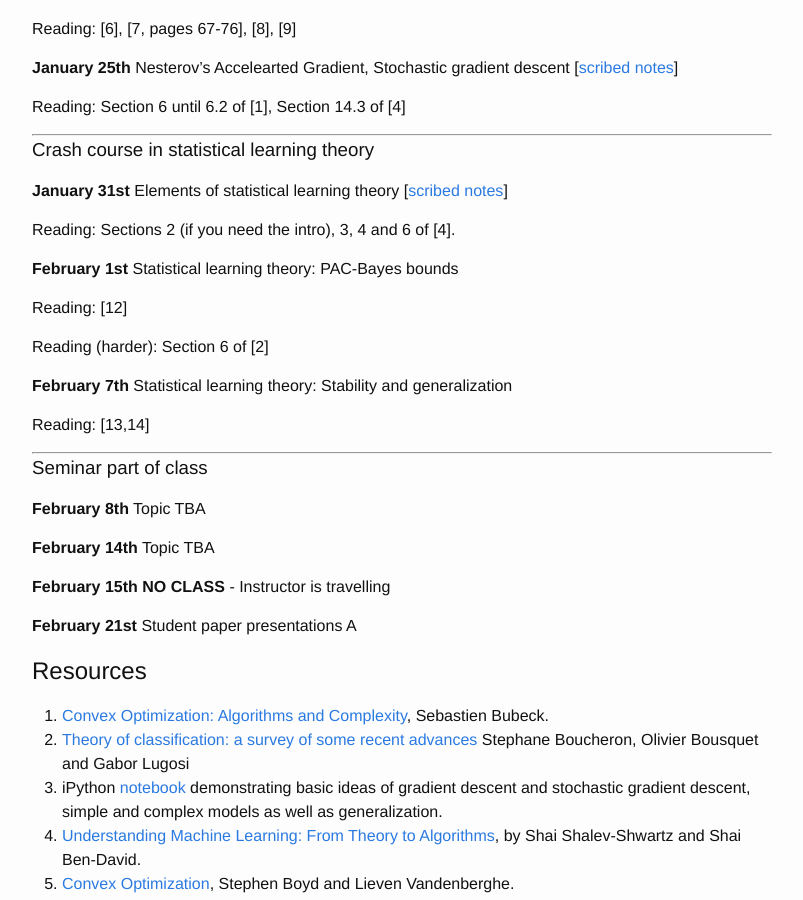
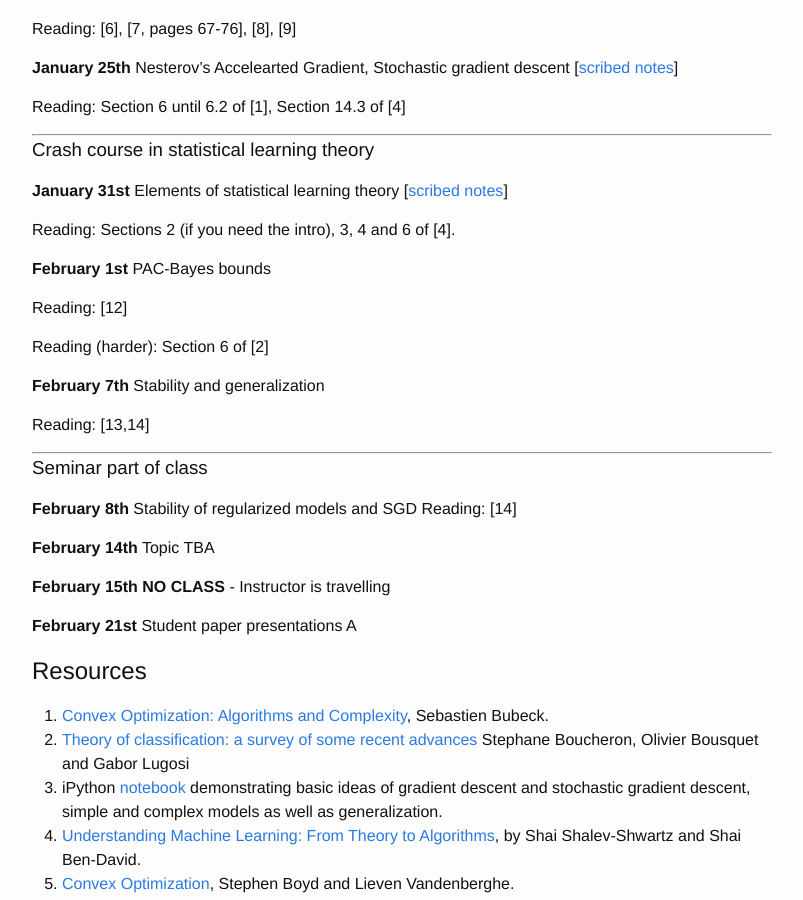
Before and after one commit to mitliagkas/mitliagkas.github.io, a Jekyll site: the page built from dl-theory-class.md, in a window 1280 px wide and 900 px high, scrolled down 2380 px. Shown: the whole window, without its empty margins (238-1041 px from the left). Built offline with Jekyll 4.4.1, drawn with Linux system fonts in a browser that asks for light colours.

Commit message:
Schedule update

```diff
--- a/dl-theory-class.md
+++ b/dl-theory-class.md
@@ -130,14 +130,14 @@ Elements of statistical learning theory
 Reading: Sections 2 (if you need the intro), 3, 4 and 6 of [4].
 
 **February 1st**
-Statistical learning theory: PAC-Bayes bounds
+PAC-Bayes bounds
 
 Reading: [12]
 
 Reading (harder): Section 6 of [2]
 
 **February 7th**
-Statistical learning theory: Stability and generalization
+Stability and generalization
 
 Reading: [13,14]
 
@@ -145,7 +145,8 @@ Reading: [13,14]
 ### Seminar part of class
 
 **February 8th**
-Topic TBA
+Stability of regularized models and SGD
+Reading: [14]
 
 **February 14th**
 Topic TBA
```
